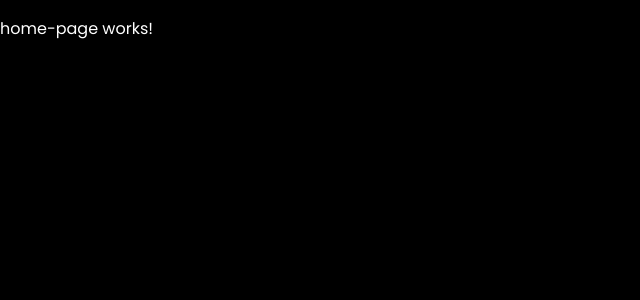
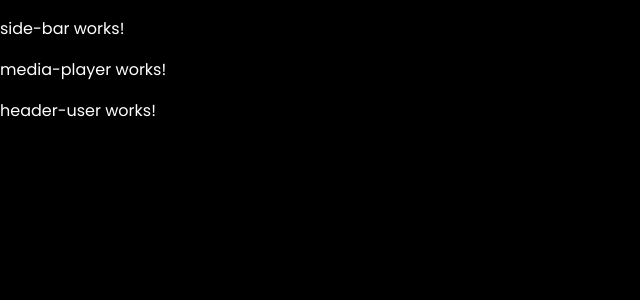
Before and after one commit to janetmu/spotify, an Angular app: page / in a window 1280 px wide. Shown: the top 300 px of the page, without its empty margins (0-640 px from the left). Built offline with nearby package versions, Linux system fonts and the light colour scheme.

Commit message:
importación y exportación de componentes compartidos: side-bar, media-player y header-user

```diff
--- a/src/app/modules/home/home.module.ts
+++ b/src/app/modules/home/home.module.ts
@@ -3,6 +3,7 @@ import { CommonModule } from '@angular/common';
 
 import { HomeRoutingModule } from './home-routing.module';
 import { HomePageComponent } from './pages/home-page/home-page.component';
+import { SharedModule } from '@shared/shared.module';
 
 
 @NgModule({
@@ -11,7 +12,8 @@ import { HomePageComponent } from './pages/home-page/home-page.component';
   ],
   imports: [
     CommonModule,
-    HomeRoutingModule
+    HomeRoutingModule,
+    SharedModule
   ]
 })
 export class HomeModule { }
--- a/src/app/modules/home/pages/home-page/home-page.component.html
+++ b/src/app/modules/home/pages/home-page/home-page.component.html
@@ -1 +1,3 @@
-<p>home-page works!</p>
+<app-side-bar></app-side-bar>
+<app-media-player></app-media-player>
+<app-header-user></app-header-user>
--- a/src/app/shared/shared.module.ts
+++ b/src/app/shared/shared.module.ts
@@ -7,5 +7,6 @@ import { HeaderUserComponent } from './components/header-user/header-user.compon
 @NgModule({
   declarations: [SideBarComponent, MediaPlayerComponent, HeaderUserComponent],
   imports: [CommonModule],
+  exports: [SideBarComponent, MediaPlayerComponent, HeaderUserComponent],
 })
 export class SharedModule {}
```
